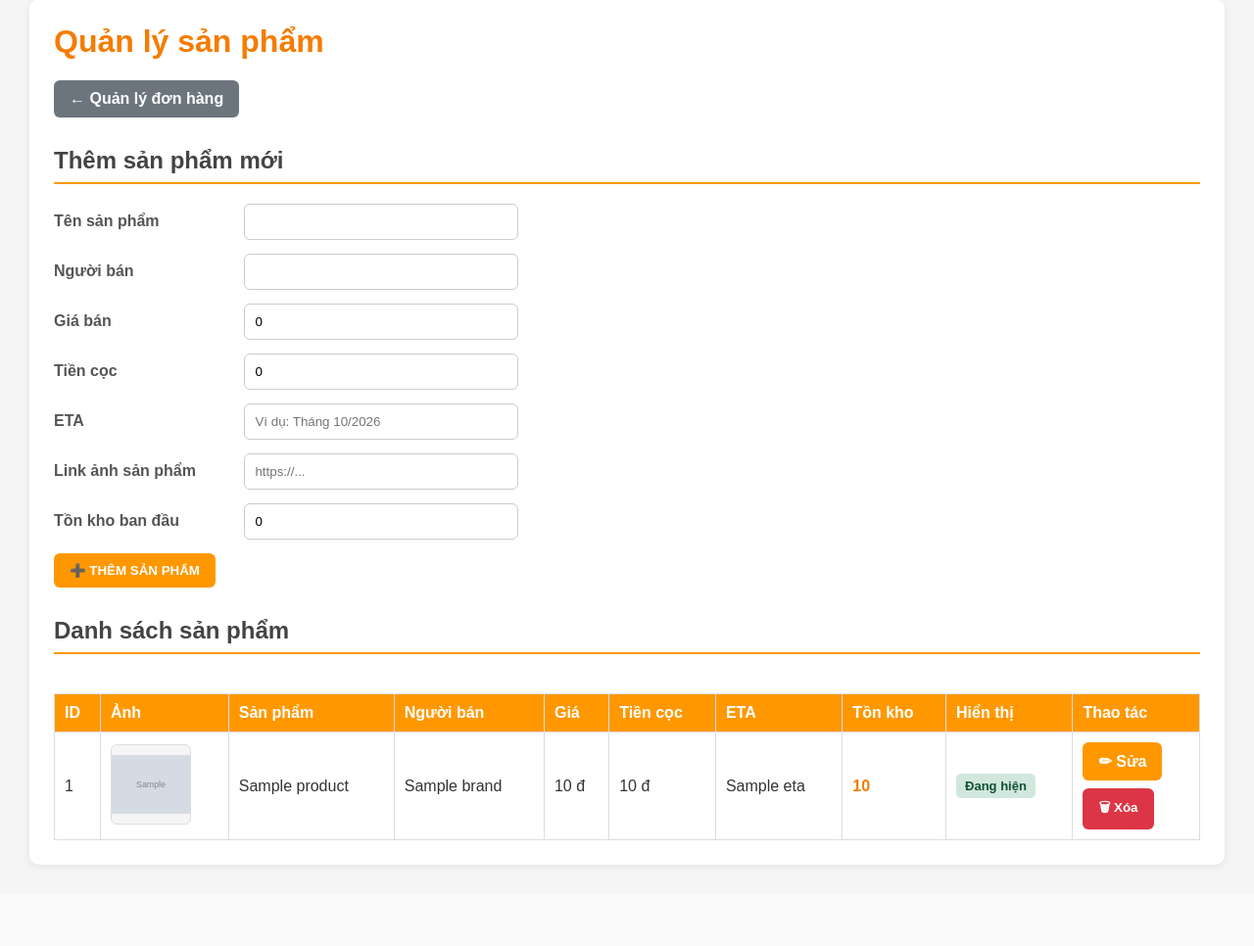
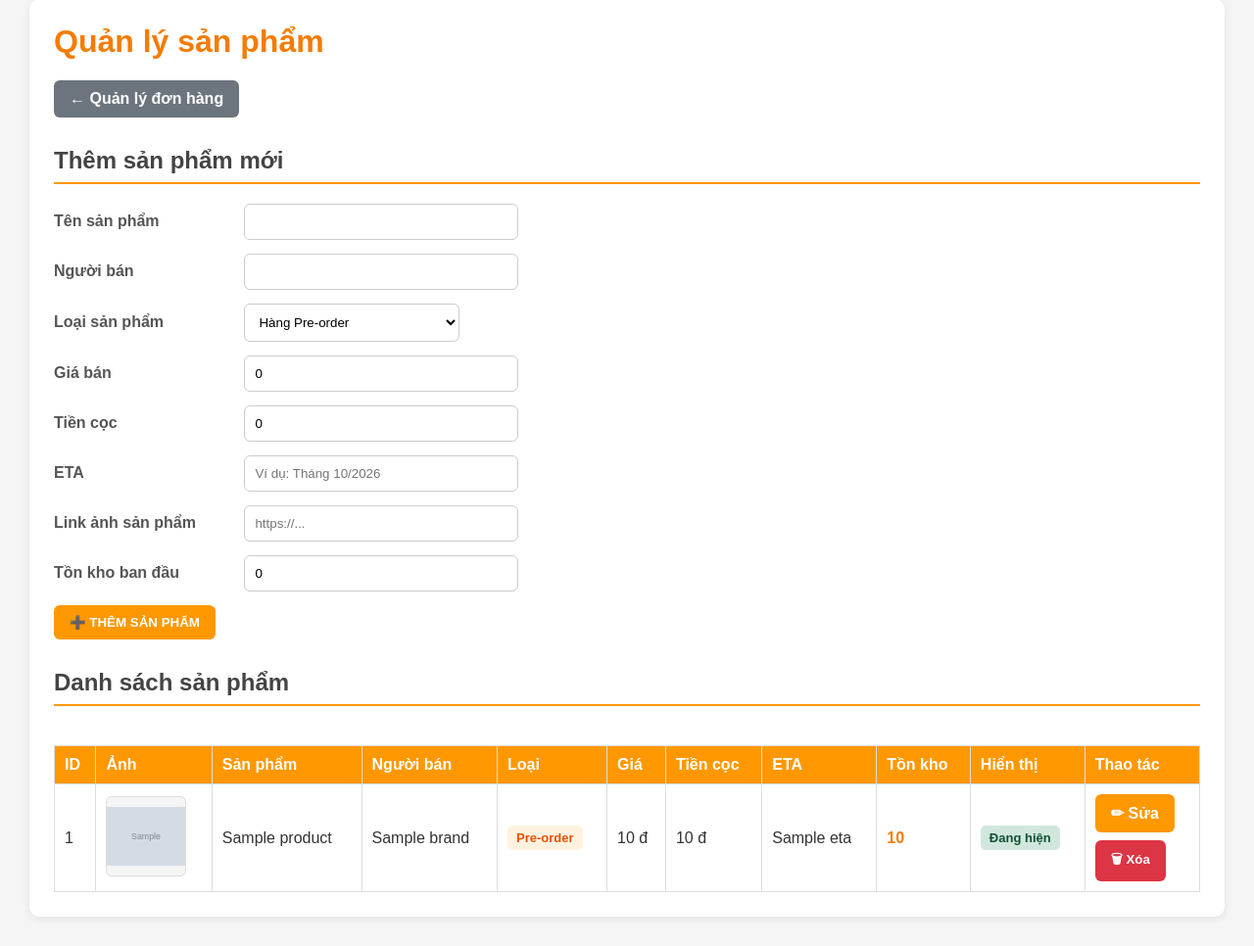
Before and after one commit to 20020899-debug/TGMODEL-SHOP-, a Flask app: page /admin/products in a window 1280 px wide. Shown: the part 31-997 px from the top of the page at 98% size. Before the commit the page ends 917 px from the top, so only its background shows below. Run offline with Flask 3, Linux system fonts and the light colour scheme; the visitor is signed in with stand-in values (Sample User, id 1); grey boxes marked "Sample" are stand-in pictures; a database or web service that is not in the repository returns one stand-in record (values such as "Sample title"); some libraries are stand-ins or nearby versions.

Commit message:
Update admin_products.html

```diff
--- a/TG-Model-Preorder/templates/admin_products.html
+++ b/TG-Model-Preorder/templates/admin_products.html
@@ -28,18 +28,10 @@
 <div class="container">
 
 
-    <!-- =================================================
-         TIÊU ĐỀ
-         ================================================= -->
-
     <h1 class="page-title">
         Quản lý sản phẩm
     </h1>
 
-
-    <!-- =================================================
-         QUAY LẠI
-         ================================================= -->
 
     <a
         href="/admin"
@@ -48,10 +40,6 @@
         ← Quản lý đơn hàng
     </a>
 
-
-    <!-- =================================================
-         THÊM SẢN PHẨM
-         ================================================= -->
 
     <h2 class="section-title">
         Thêm sản phẩm mới
@@ -63,10 +51,6 @@
         action="/admin/products/add"
     >
 
-
-        <!-- =============================================
-             TÊN SẢN PHẨM
-             ============================================= -->
 
         <div class="form-row">
 
@@ -84,10 +68,6 @@
         </div>
 
 
-        <!-- =============================================
-             NGƯỜI BÁN
-             ============================================= -->
-
         <div class="form-row">
 
             <label class="form-label">
@@ -103,9 +83,30 @@
         </div>
 
 
-        <!-- =============================================
-             GIÁ BÁN
-             ============================================= -->
+        <div class="form-row">
+
+            <label class="form-label">
+                Loại sản phẩm
+            </label>
+
+            <select
+                name="product_type"
+                class="form-control"
+                required
+            >
+
+                <option value="preorder">
+                    Hàng Pre-order
+                </option>
+
+                <option value="instock">
+                    Hàng sẵn
+                </option>
+
+            </select>
+
+        </div>
+
 
         <div class="form-row">
 
@@ -125,10 +126,6 @@
         </div>
 
 
-        <!-- =============================================
-             TIỀN CỌC
-             ============================================= -->
-
         <div class="form-row">
 
             <label class="form-label">
@@ -147,10 +144,6 @@
         </div>
 
 
-        <!-- =============================================
-             ETA
-             ============================================= -->
-
         <div class="form-row">
 
             <label class="form-label">
@@ -167,10 +160,6 @@
         </div>
 
 
-        <!-- =============================================
-             ẢNH SẢN PHẨM
-             ============================================= -->
-
         <div class="form-row">
 
             <label class="form-label">
@@ -186,10 +175,6 @@
 
         </div>
 
-
-        <!-- =============================================
-             TỒN KHO
-             ============================================= -->
 
         <div class="form-row">
 
@@ -209,10 +194,6 @@
         </div>
 
 
-        <!-- =============================================
-             THÊM
-             ============================================= -->
-
         <button
             type="submit"
             class="btn btn-orange"
@@ -223,10 +204,6 @@
 
     </form>
 
-
-    <!-- =================================================
-         DANH SÁCH SẢN PHẨM
-         ================================================= -->
 
     <h2 class="section-title">
         Danh sách sản phẩm
@@ -243,45 +220,27 @@
 
                 <tr>
 
-                    <th>
-                        ID
-                    </th>
+                    <th>ID</th>
 
-                    <th>
-                        Ảnh
-                    </th>
+                    <th>Ảnh</th>
 
-                    <th>
-                        Sản phẩm
-                    </th>
+                    <th>Sản phẩm</th>
 
-                    <th>
-                        Người bán
-                    </th>
+                    <th>Người bán</th>
 
-                    <th>
-                        Giá
-                    </th>
+                    <th>Loại</th>
 
-                    <th>
-                        Tiền cọc
-                    </th>
+                    <th>Giá</th>
 
-                    <th>
-                        ETA
-                    </th>
+                    <th>Tiền cọc</th>
 
-                    <th>
-                        Tồn kho
-                    </th>
+                    <th>ETA</th>
 
-                    <th>
-                        Hiển thị
-                    </th>
+                    <th>Tồn kho</th>
 
-                    <th>
-                        Thao tác
-                    </th>
+                    <th>Hiển thị</th>
+
+                    <th>Thao tác</th>
 
                 </tr>
 
@@ -297,20 +256,10 @@
                 <tr>
 
 
-                    <!-- =================================
-                         ID
-                         ================================= -->
-
                     <td>
-
                         {{ product["id"] }}
-
                     </td>
 
-
-                    <!-- =================================
-                         ẢNH
-                         ================================= -->
 
                     <td>
 
@@ -331,31 +280,34 @@
                     </td>
 
 
-                    <!-- =================================
-                         TÊN
-                         ================================= -->
+                    <td>
+                        {{ product["name"] }}
+                    </td>
+
+
+                    <td>
+                        {{ product["brand"] or "--" }}
+                    </td>
+
 
                     <td>
 
-                        {{ product["name"] }}
+                        {% if product["product_type"] == "instock" %}
+
+                            <span class="status status-complete">
+                                Hàng sẵn
+                            </span>
+
+                        {% else %}
+
+                            <span class="status status-preparing">
+                                Pre-order
+                            </span>
+
+                        {% endif %}
 
                     </td>
 
-
-                    <!-- =================================
-                         NGƯỜI BÁN
-                         ================================= -->
-
-                    <td>
-
-                        {{ product["brand"] or "--" }}
-
-                    </td>
-
-
-                    <!-- =================================
-                         GIÁ
-                         ================================= -->
 
                     <td>
 
@@ -366,10 +318,6 @@
                     </td>
 
 
-                    <!-- =================================
-                         CỌC
-                         ================================= -->
-
                     <td>
 
                         {{ "{:,}".format(
@@ -379,20 +327,10 @@
                     </td>
 
 
-                    <!-- =================================
-                         ETA
-                         ================================= -->
-
                     <td>
-
                         {{ product["eta"] or "--" }}
-
                     </td>
 
-
-                    <!-- =================================
-                         STOCK
-                         ================================= -->
 
                     <td>
 
@@ -417,10 +355,6 @@
                     </td>
 
 
-                    <!-- =================================
-                         ACTIVE
-                         ================================= -->
-
                     <td>
 
                         {% if product["active"] %}
@@ -444,12 +378,7 @@
                     </td>
 
 
-                    <!-- =================================
-                         THAO TÁC
-                         ================================= -->
-
                     <td>
-
 
                         <a
                             href="/admin/products/{{ product['id'] }}/edit"
@@ -478,7 +407,6 @@
 
                         </form>
 
-
                     </td>
 
 
@@ -491,7 +419,7 @@
                 <tr>
 
                     <td
-                        colspan="10"
+                        colspan="11"
                         class="empty"
                     >
                         Chưa có sản phẩm.
```
